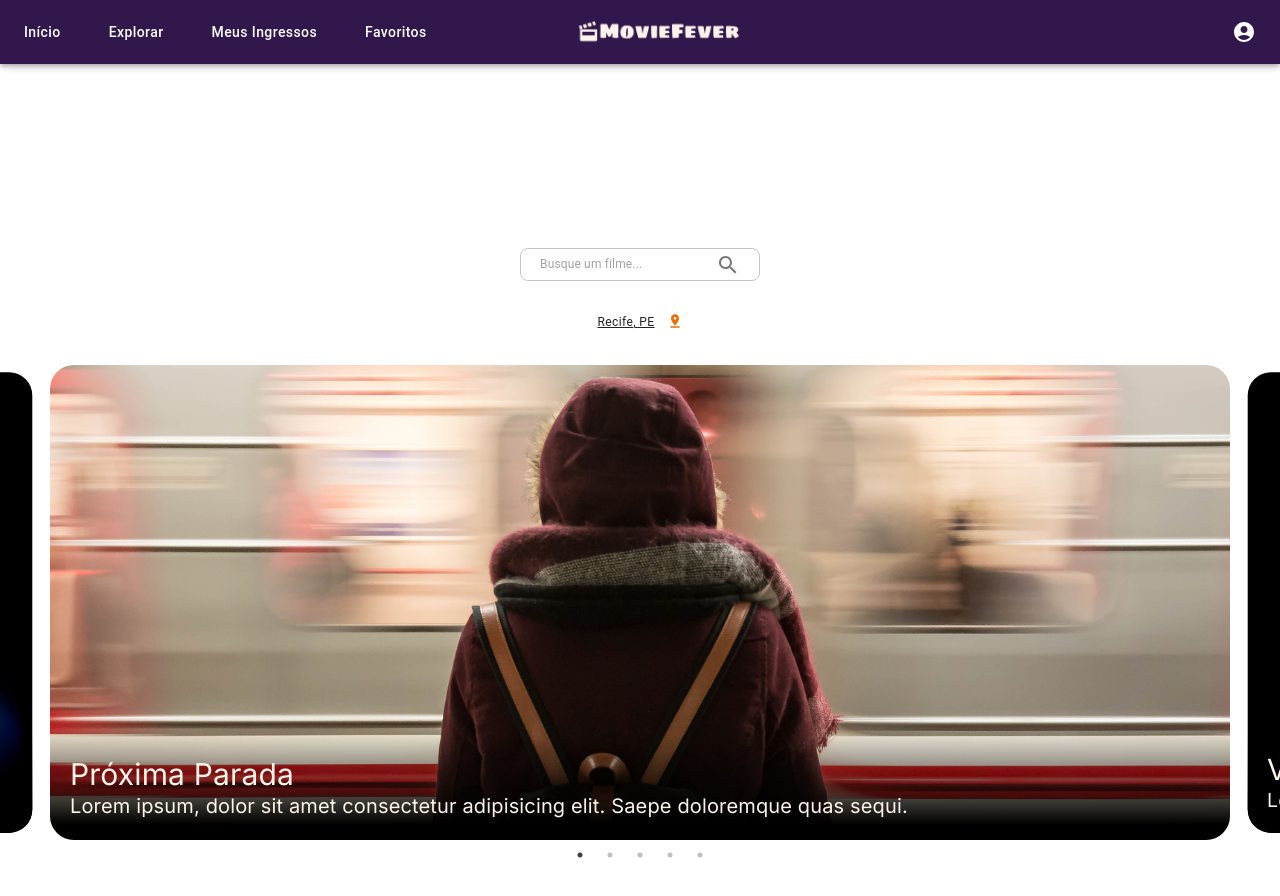
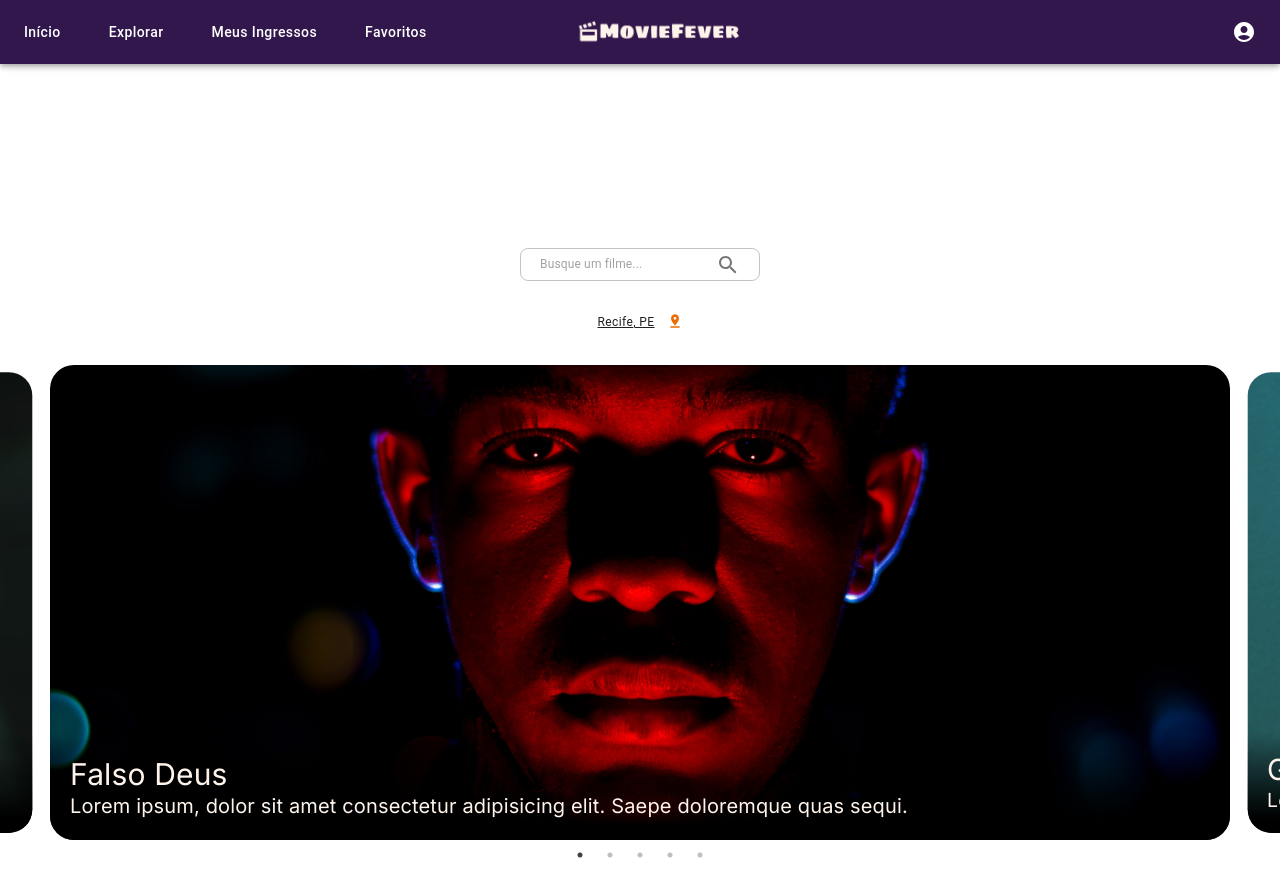
Before and after one commit to ecioferraz/moviefever, a Next.js app: page / in a window 1280 px wide. Shown: the top 896 px of the page. Built offline with nearby package versions, Linux system fonts and the light colour scheme.

Commit message:
refactor: movies file

```diff
--- a/src/assets/movies/index.ts
+++ b/src/assets/movies/index.ts
@@ -8,10 +8,26 @@ export const movies = [
   {
     synopsis:
       'Lorem ipsum, dolor sit amet consectetur adipisicing elit. Saepe doloremque quas sequi.',
+    title: 'Falso Deus',
+    pg: '',
+    landscapeImg: 'falso-deus-landscape.png',
+    posterImg: 'falso-deus-poster.png',
+  },
+  {
+    synopsis:
+      'Lorem ipsum, dolor sit amet consectetur adipisicing elit. Saepe doloremque quas sequi.',
+    title: 'Garota Perdida',
+    pg: '',
+    landscapeImg: 'garota-perdida-landscape.png',
+    posterImg: 'garota-perdida-landscape.png',
+  },
+  {
+    synopsis:
+      'Lorem ipsum, dolor sit amet consectetur adipisicing elit. Saepe doloremque quas sequi.',
     title: 'Próxima Parada',
     pg: '',
     landscapeImg: 'proxima-parada-landscape.png',
-    posterImg: nextStationPoster,
+    posterImg: 'proxima-parada-poster.png',
   },
   {
     synopsis:
@@ -19,7 +35,7 @@ export const movies = [
     title: 'Vermelho',
     pg: '',
     landscapeImg: 'vermelho-landscape.png',
-    posterImg: redPoster,
+    posterImg: 'vermelho-poster.png',
   },
   {
     synopsis:
@@ -27,22 +43,6 @@ export const movies = [
     title: 'Máscaras',
     pg: '',
     landscapeImg: 'mascaras-landscape.png',
-    posterImg: unmaskedPoster,
-  },
-  {
-    synopsis:
-      'Lorem ipsum, dolor sit amet consectetur adipisicing elit. Saepe doloremque quas sequi.',
-    title: 'Garota Perdida',
-    pg: '',
-    landscapeImg: 'garota-perdida-landscape.png',
-    posterImg: lostGirlPoster,
-  },
-  {
-    synopsis:
-      'Lorem ipsum, dolor sit amet consectetur adipisicing elit. Saepe doloremque quas sequi.',
-    title: 'Falso Deus',
-    pg: '',
-    landscapeImg: 'falso-deus-landscape.png',
-    posterImg: falseGodPoster,
+    posterImg: 'mascaras-poster.png',
   },
 ];
```
